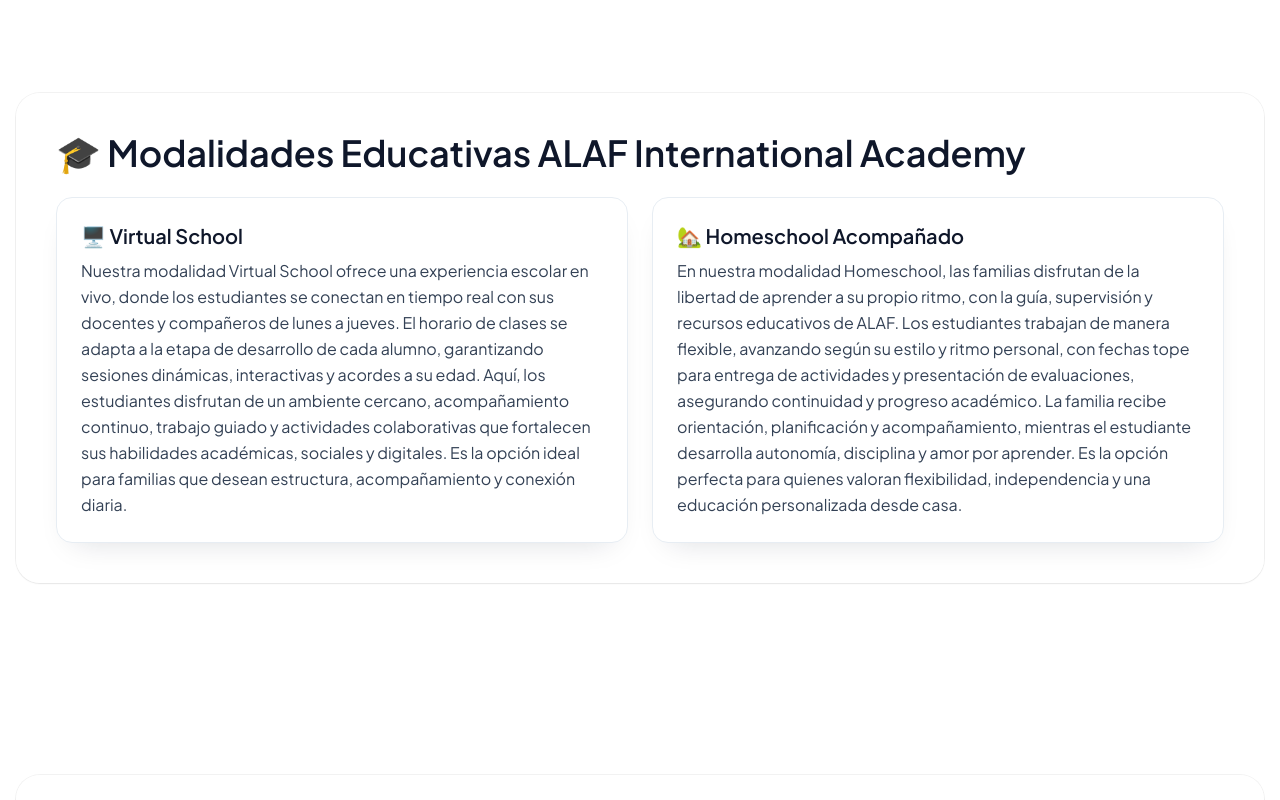
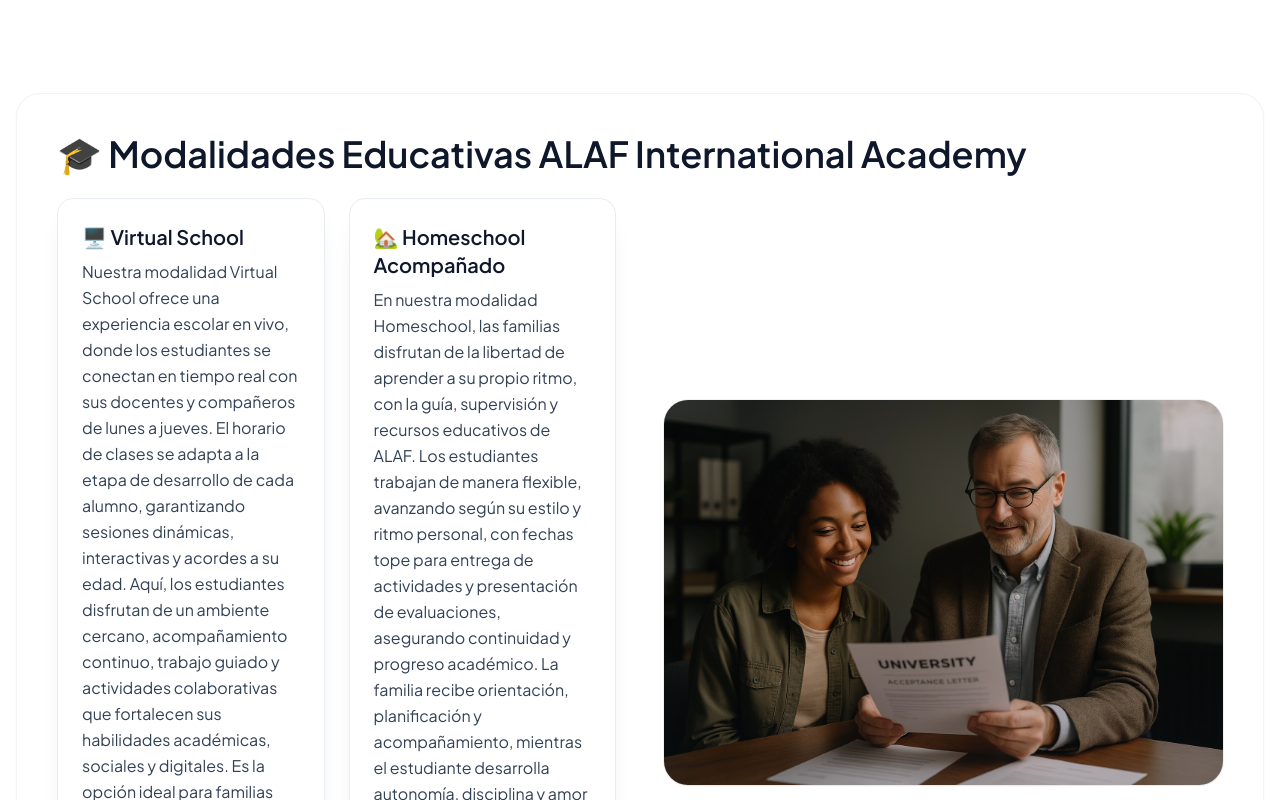
Before and after one commit to lulabtechnology/Alaf, a Next.js app: page / in a window 1280 px wide. Shown: the part 3140-3940 px from the top of the page. Built offline with nearby package versions, Linux system fonts and the light colour scheme.

Commit message:
Update services.tsx

```diff
--- a/app/(site)/components/services.tsx
+++ b/app/(site)/components/services.tsx
@@ -1,15 +1,39 @@
 // RUTA: /app/(site)/components/services.tsx
+import Image from "next/image";
+import { MediaBlock } from "./media-block";
+
 export function Services() {
   return (
     <section id="servicios" className="section">
       <div className="container-max">
+        <div className="rounded-3xl border border-slate-900/5 bg-white/60 p-6 shadow-sm backdrop-blur md:p-10">
+          <h2 className="h2 mb-6" data-reveal data-reveal-delay="0">
+            🎓 Modalidades Educativas ALAF International Academy
+          </h2>
+
+          <MediaBlock
+            reverse
+            left={
               <div
-          className="rounded-3xl bg-white/70 p-6 shadow-sm ring-1 ring-black/5 md:p-10"
+                className="relative overflow-hidden rounded-3xl shadow-sm ring-1 ring-black/5"
                 data-reveal
-          data-reveal-delay="0"
+                data-reveal-delay="80"
               >
-          <h2 className="h2 mb-6">🎓 Modalidades Educativas ALAF International Academy</h2>
-
+                <div className="relative aspect-[4/3] w-full md:aspect-[16/11]">
+                  <Image
+                    src="/alaf/servicios/serv-1.jpg"
+                    alt="Modalidades educativas en ALAF"
+                    fill
+                    sizes="(min-width: 1024px) 560px, (min-width: 768px) 520px, 100vw"
+                    className="object-cover [object-position:center_35%]"
+                    quality={88}
+                    priority={false}
+                  />
+                  <div className="absolute inset-0 bg-gradient-to-b from-slate-900/10 via-slate-900/5 to-slate-900/20" />
+                </div>
+              </div>
+            }
+            right={
               <div className="grid gap-6 md:grid-cols-2">
                 <div
                   className="card p-6 transition-transform duration-200 hover:-translate-y-1"
@@ -39,6 +63,8 @@ export function Services() {
                   </p>
                 </div>
               </div>
+            }
+          />
         </div>
       </div>
     </section>
```
Lines whose indentation alone changed are shown as unchanged.
